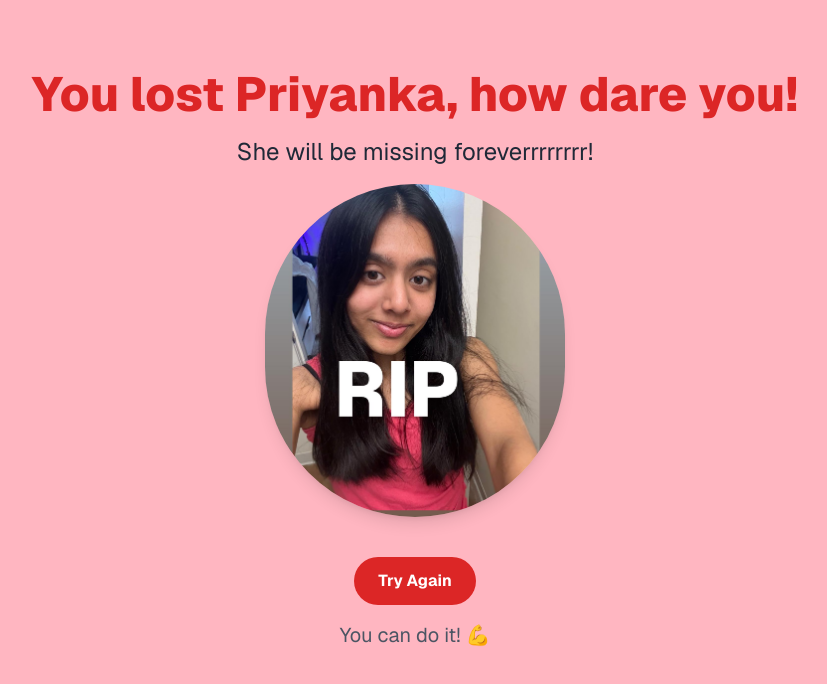
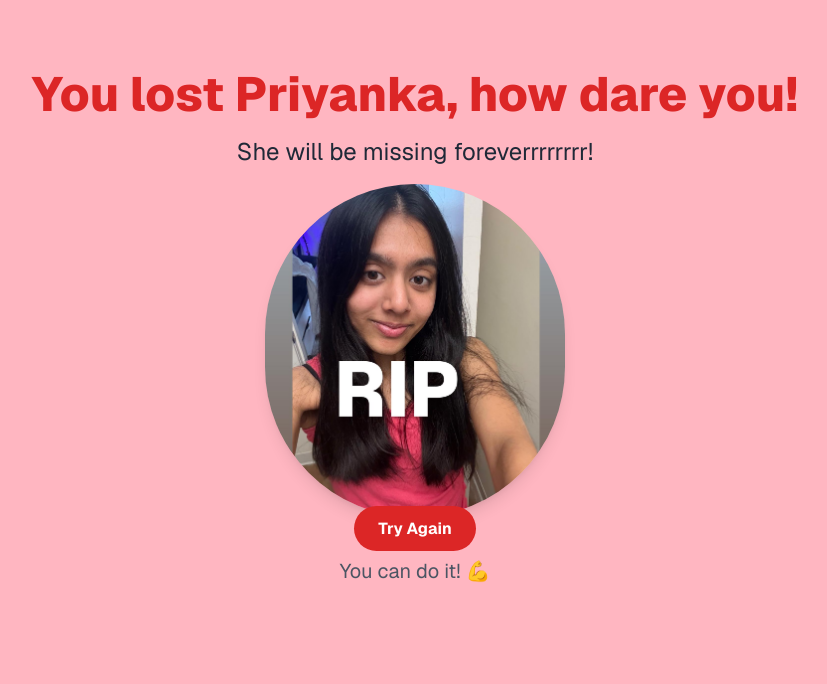
Before and after one commit to PriyankaPatel72/my-valentine, a Next.js app: page /Lost in a window 1280 px wide. Shown: the top 684 px of the page, without its empty margins (225-1052 px from the left). Built offline with nearby package versions, Linux system fonts and the light colour scheme.

Commit message:
Fixed TypeScript and JSX errors

```diff
--- /dev/null
+++ b/Escape-p2/page.tsx
@@ -0,0 +1 @@
+<p>It&#39;s a beautiful day!</p>
--- a/app/Escape-p2/page.tsx
+++ b/app/Escape-p2/page.tsx
@@ -36,6 +36,7 @@ export default function Escape2() {
         <div className="flex justify-center mt-6">
           <p className="text-2xl text-center text-gray-800 animate-pulse">Let's see how much you love Priyanka?</p>
         </div>
+        <p>It&apos;s a beautiful day!</p>
         <form className="mt-10 w-full max-w-md bg-white p-6 rounded-lg shadow-lg animate-fade-in" onSubmit={handleSubmit}>
           <div className="mb-6">
             <label className="block text-gray-700 text-sm font-bold mb-2" htmlFor="question1">
@@ -124,6 +125,7 @@ export default function Escape2() {
             Submit
           </button>
         </form>
+        <p>Don&apos;t forget to smile.</p>
         {isCorrect && (
           <div className="mt-10 p-6 bg-green-100 text-green-800 rounded-lg shadow-lg">
             <h2 className="text-3xl font-bold text-center">Congratulations!</h2>
@@ -135,6 +137,7 @@ export default function Escape2() {
             </Link>
           </div>
         )}
+        <p>Let&apos;s make the most of it.</p>
       </div>
     </div>
   );
--- a/app/Lost/page.tsx
+++ b/app/Lost/page.tsx
@@ -1,5 +1,6 @@
 'use client'
 import Image from 'next/image';
+import Link from 'next/link';
 
 export default function Lost() {
     return (
@@ -8,12 +9,11 @@ export default function Lost() {
                 <h1 className="text-5xl font-extrabold text-red-600 text-center animate-bounce mt-10">You lost Priyanka, how dare you!</h1>
                 <p className="text-2xl text-center text-gray-800 mt-4">She will be missing foreverrrrrrrr!</p>
                 <Image src="/images/RIP.jpeg" alt="Nand and Priyanka" width={300} height={300} className="mt-4 rounded-full shadow-lg" />
-                <a
-                    href="/"
-                    className="mt-10 px-6 py-3 bg-red-600 text-white font-bold rounded-full hover:bg-red-700 transition duration-300 transform hover:scale-105"
-                >
-                    Try Again
-                </a>
+                <Link href="/">
+                    <a className="mt-10 px-6 py-3 bg-red-600 text-white font-bold rounded-full hover:bg-red-700 transition duration-300 transform hover:scale-105">
+                        Try Again
+                    </a>
+                </Link>
                 <p className="text-xl text-center text-gray-600 mt-4">You can do it! 💪</p>
             </div>
         </div>
--- a/app/next-page/page.tsx
+++ b/app/next-page/page.tsx
@@ -1,7 +1,6 @@
 'use client'
 import { useState } from 'react';
 import Image from 'next/image';
-import styles from './page.module.css';
 
 const piyuImages = [
   '/images/piyu1.jpeg',
--- a/app/page.tsx
+++ b/app/page.tsx
@@ -3,7 +3,6 @@ import Image from "next/image";
 
 export default function Home() {
   const heart = Array(10).fill("/images/heart-removebg-preview.png");
-
 
   return (
     <div className="valentine-theme" style={{ backgroundColor: 'lightpink' }}>
--- a/src/app.ts
+++ b/src/app.ts
@@ -1,5 +1,3 @@
 import { someFunction } from './utils';
 
-const message = "It's a beautiful day!";
-
 someFunction();
```
Also changed, not shown: next-page/page.tsx (added, +17 -0 lines), reward/page.tsx (added, +20 -0 lines).
